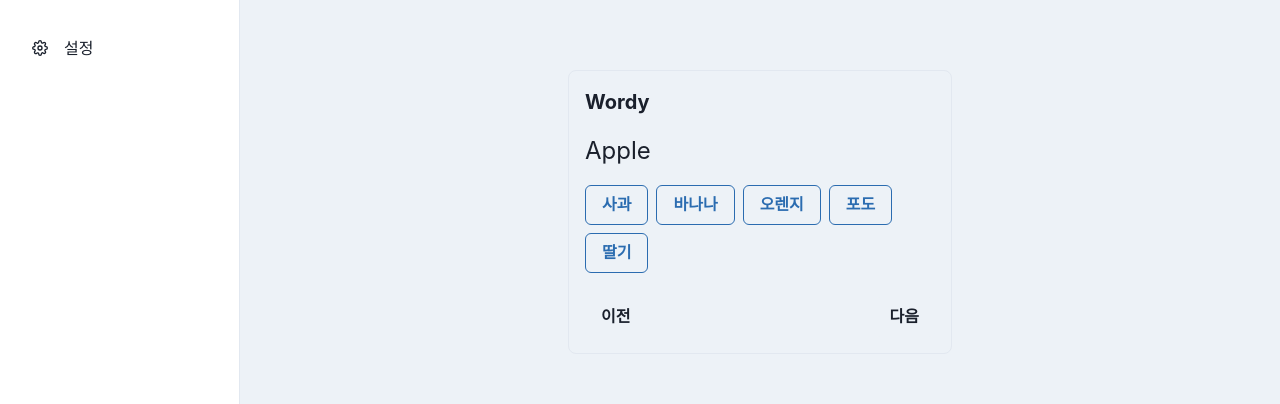
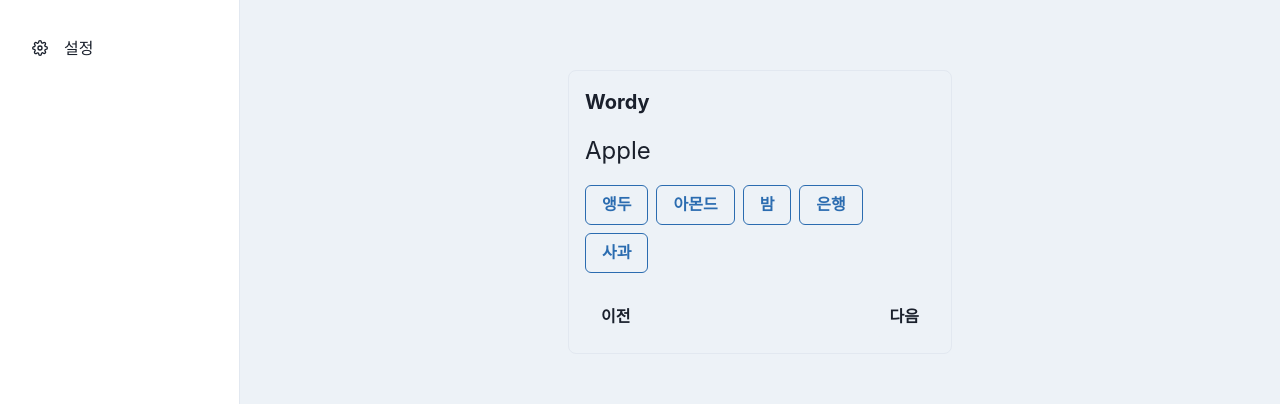
Before and after one commit to hs20180519/aiProject, a React (Create React App) app in the folder front/: page /main in a window 1280 px wide. Shown: the part 284-688 px from the top of the page. Built offline with nearby package versions, Linux system fonts and the light colour scheme; no server answers.

Commit message:
Feat: TestPage 보기 셔플 기능 수정 중

```diff
--- a/front/src/pages/TestPage.tsx
+++ b/front/src/pages/TestPage.tsx
@@ -2,6 +2,7 @@
 import React, { useState, useEffect } from "react";
 import { Box, Button, Flex, Text } from "@chakra-ui/react";
 // import axios from "axios";
+// import { FetchStudyWords } from "../apis/studyWord";
 // import WordCard from "../components/WordCard";
 // import MoveButton from "../components/MoveButton";
 
@@ -12,6 +13,16 @@ interface WordData {
 
 interface TestPageProps {}
 
+const shuffleArray = (array: string[]) => {
+  const shuffledArray = [...array];
+  // eslint-disable-next-line no-plusplus
+  for (let i = shuffledArray.length - 1; i > 0; i--) {
+    const j = Math.floor(Math.random() * (i + 1));
+    [shuffledArray[i], shuffledArray[j]] = [shuffledArray[j], shuffledArray[i]];
+  }
+  return shuffledArray;
+};
+
 const TestPage: React.FC<TestPageProps> = () => {
   const [wordData, setWordData] = useState<WordData[]>([]);
   const [options, setOptions] = useState<string[]>([]);
@@ -20,17 +31,6 @@ const TestPage: React.FC<TestPageProps> = () => {
 
   useEffect(() => {
     const fetchWords = async () => {
-      // try {
-      //   // Fetch 10 English words with Korean meanings
-      //   const response = await axios.get<WordData[]>('http://localhost:8000/study/english');
-      //   setWordData(response.data);
-
-      //   // Fetch additional 40 Korean meanings for options
-      //   const optionsResponse = await axios.get<string[]>('http://localhost:8000/study/korean');
-      //   setOptions(optionsResponse.data);
-      // } catch (error) {
-      //   console.error('Error fetching words:', error);
-      // }
       setWordData([
         { englishWord: "Apple", koreanMeaning: "사과" },
         { englishWord: "Banana", koreanMeaning: "바나나" },
@@ -44,19 +44,16 @@ const TestPage: React.FC<TestPageProps> = () => {
         { englishWord: "Peach", koreanMeaning: "복숭아" },
       ]);
       setOptions([
-        "사과",
-        "바나나",
-        "오렌지",
-        "포도",
-        "딸기",
-        "수박",
-        "파인애플",
-        "망고",
-        "체리",
-        "복숭아",
+        "레몬", "라임", "키위", "블루베리", "매실",
+        "귤", "마늘", "감", "멜론", "토마토",
+        "아보카도", "참외", "한라봉", "두리안", "은행",
+        "자몽", "석류", "방울토마토", "체리토마토", "배",
+        "파파야", "코코넛", "블랙베리", "라즈베리", "패션프루트",
+        "밤", "낑깡", "호박", "앵두", "아사이베리",
+        "자두", "샤인머스캣", "모과", "크랜베리", "아몬드",
+        "천도복숭아", "잣", "애호박", "레드향", "산딸기"
       ]);
     };
-
     fetchWords();
   }, []);
 
@@ -86,7 +83,11 @@ const TestPage: React.FC<TestPageProps> = () => {
     const correctCount = results.filter(result => result.isCorrect).length;
     alert(`You got ${correctCount} out of 10 correct!`);
   };
+
   const currentWord = wordData[currentWordIndex];
+  const currentWordKoreanMeaning = currentWord?.koreanMeaning;
+  const shuffledOptions = shuffleArray(options);
+
 
   return (
     <Flex align={"center"} justify={"center"} height={"100vh"}>
@@ -97,7 +98,7 @@ const TestPage: React.FC<TestPageProps> = () => {
         <Text fontSize={"2xl"} mb={4}>
           {currentWord?.englishWord}
         </Text>
-        {options.slice(currentWordIndex * 5, currentWordIndex * 5 + 5).map(option => (
+        {shuffledOptions.slice(currentWordIndex * 4, currentWordIndex * 4 + 4).concat(currentWordKoreanMeaning).map(option => (
           <Button
             key={option}
             variant={selectedOption === option ? "solid" : "outline"}
```
Also changed, not shown: 1 other file (tests, documents, lock files or other folders). Lines whose indentation alone changed are shown as unchanged.
